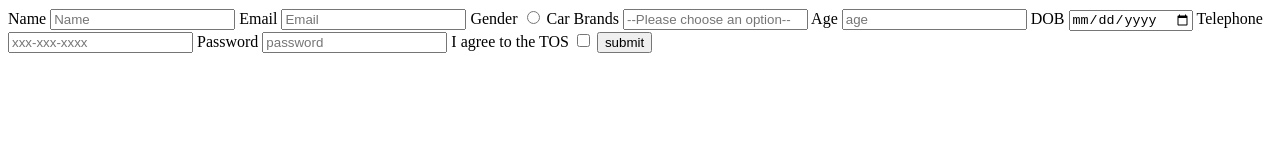
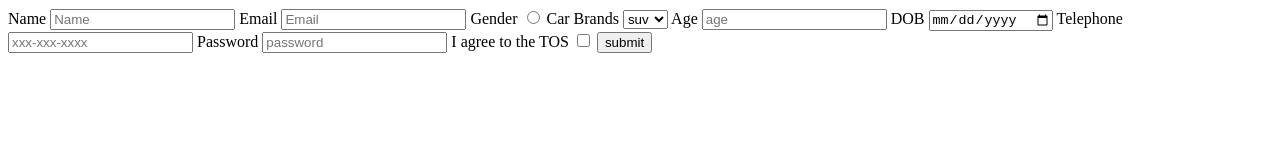
Before and after one commit to acciojob/signup-form-car-Gauravbhardwaj25, a website: page main.html in a window 1280 px wide. Drawn offline with Linux system fonts and the light colour scheme.

Commit message:
created a submission

```diff
--- a/main.html
+++ b/main.html
@@ -14,7 +14,11 @@
         <label for="gender_m, gender_f">Gender</label>
         <input type="radio" id="gender_m, gender_f" required>
         <label for="cars">Car Brands</label>
-        <input type="Select" id="cars" placeholder="--Please choose an option--" required>
+        <!-- <input type="Select" id="cars" placeholder="--Please choose an option--" required > -->
+        <select id="cars" aria-placeholder="--Please choose an option--">
+            <option value="suv">suv</option>
+            <option value="thar">thar</option>
+        </select>
         <label for="age">Age</label>
         <input type="Number" id="age" placeholder="age" required>
         <label for="dob">DOB</label>
```
